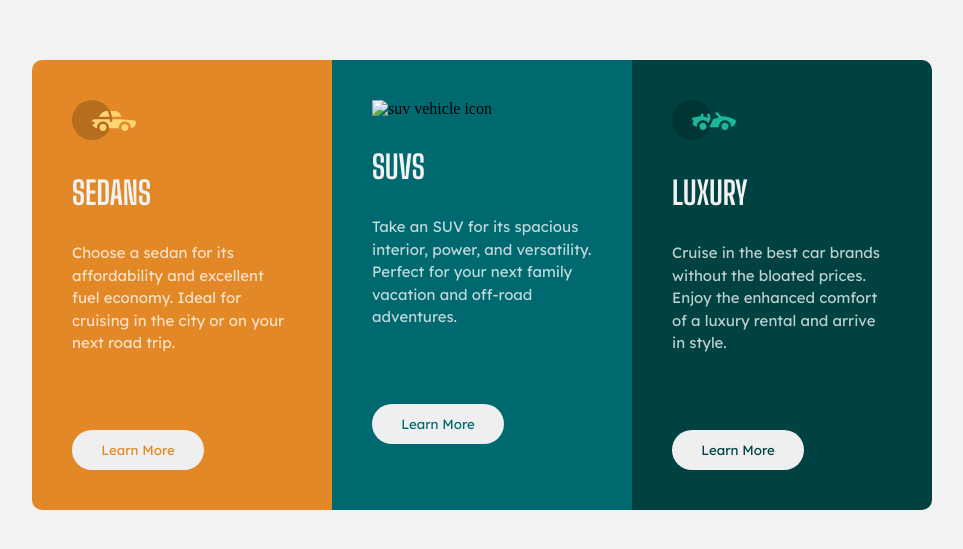
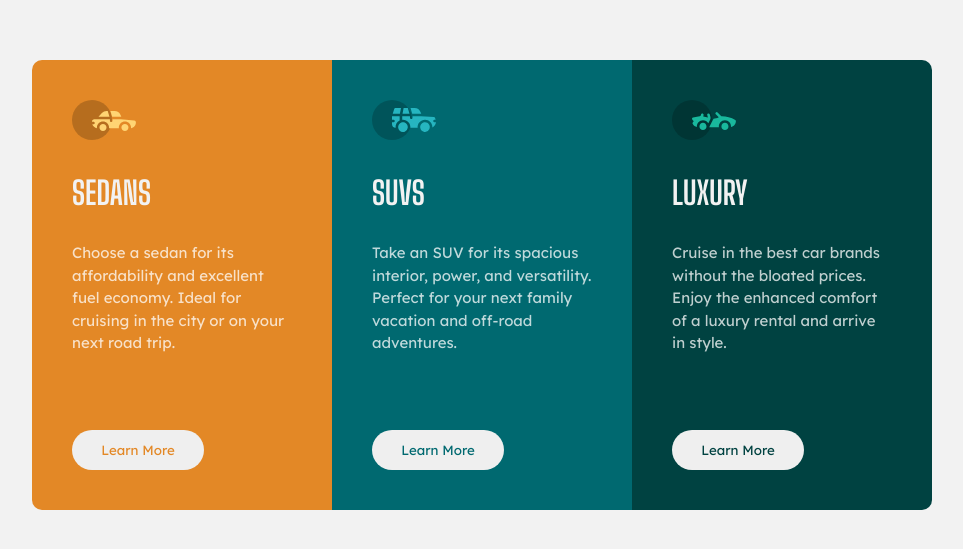
Before and after one commit to Gerald-LeCour/3-column-preview-card-component, a plain HTML site: page index.html in a window 1280 px wide. Shown: the part 115-664 px from the top of the page, without its empty margins (158-1121 px from the left). Drawn offline with Linux system fonts and the light colour scheme; the site is published under a folder, as on GitHub Pages, so addresses that start at the root find nothing.

Commit message:
fixed the suv icon

```diff
--- a/index.html
+++ b/index.html
@@ -29,7 +29,7 @@
     </div>
 
     <div class="suv card">
-      <img src="/images/icon-suvs.svg" alt="suv vehicle icon">
+      <img src="images/icon-suvs.svg" alt="suv vehicle icon">
       <h1>Suvs</h1>
       <p>
         Take an SUV for its spacious interior, power, and versatility. Perfect for your next family vacation
```
